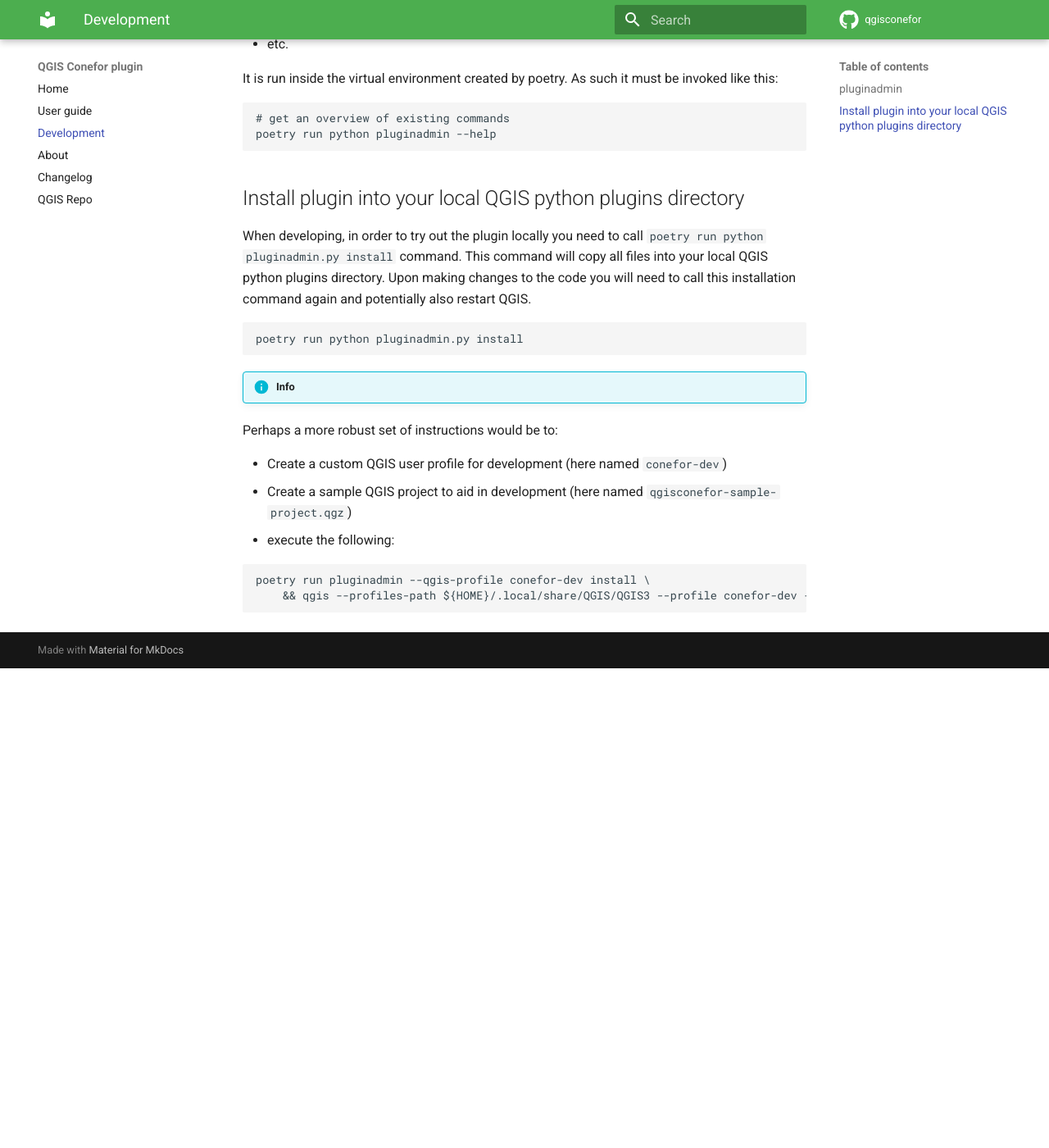
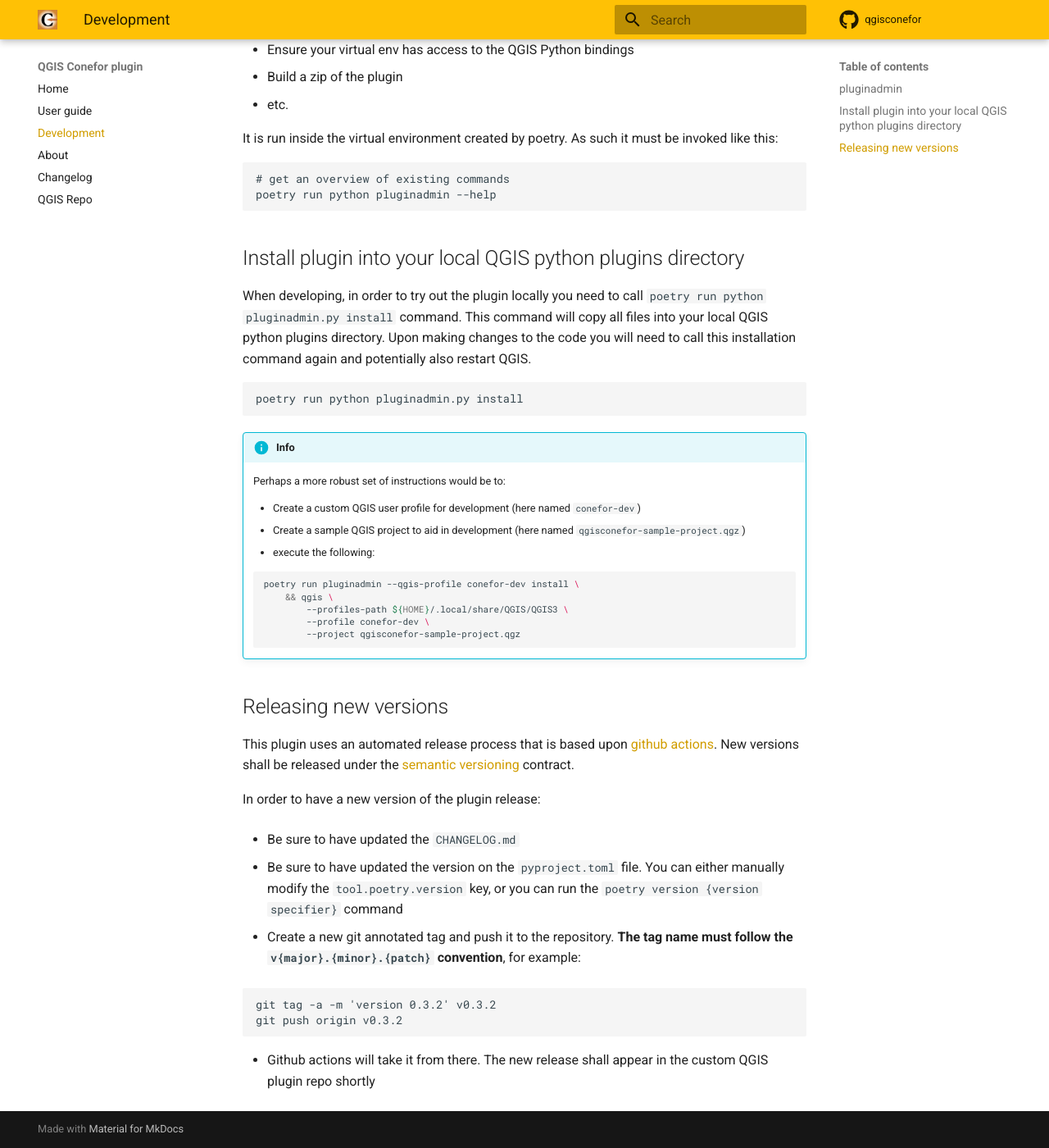
Before and after one commit to ricardogsilva/qgisconefor, an MkDocs documentation site: the page built from docs/development.md, in a window 1280 px wide and 1400 px high, scrolled down 965 px. Shown: the whole window at 82% size. Built offline with MkDocs 1.6.1 and Material for MkDocs 9.7.7, drawn with Linux system fonts in a browser that asks for light colours; comment, search, counter and statistics services are not loaded; before the commit the page ends 1780 px from its top, so only the background shows below that; some of the changed text lies outside the part shown.

Commit message:
Adding additional docs

````diff
--- a/docs/development.md
+++ b/docs/development.md
@@ -4,33 +4,33 @@
 
 The general instructions for development are:
 
-- Have QGIS installed locally
--  Fork the code repository
--  Clone your fork locally
--  Install poetry
--  Install the plugin dependencies into a new virtual env with
+- Have QGIS, poetry and typer installed locally
+- Fork the code repository
+- Clone your fork locally
+- Install poetry
+- Install the plugin dependencies into a new virtual env with
 
-   ```
-   cd qgis_geonode
-   poetry install
-   ```
+    ```
+    cd qgis_geonode
+    poetry install
+    ```
 
 - Place the QGIS Python-related libraries into the virtualenv created by poetry by using our custom CLI command
 
-   ```
-   cd qgis_geonode
-   poetry run pluginadmin install-qgis-into-venv
-   ```
+    ```
+    cd qgis_geonode
+    poetry run pluginadmin install-qgis-into-venv
+    ```
 
--  Work on a feature/bug on a new branch
+- Work on a feature/bug on a new branch
 
--  Test things out locally by installing the plugin with our custom CLI command
+- Test things out locally by installing the plugin with our custom CLI command
 
-   ```
-   poetry run pluginadmin install
-   ```
+    ```
+    poetry run pluginadmin install
+    ```
 
--  When ready, submit a PR for your code to be reviewed and merged
+- When ready, submit a PR for your code to be reviewed and merged
 
 
 ## pluginadmin
@@ -63,13 +63,47 @@
 ```
 
 !!! info
-Perhaps a more robust set of instructions would be to:
+    Perhaps a more robust set of instructions would be to:
 
-- Create a custom QGIS user profile for development (here named `conefor-dev`)
-- Create a sample QGIS project to aid in development (here named `qgisconefor-sample-project.qgz`)
-- execute the following:
+    - Create a custom QGIS user profile for development (here named `conefor-dev`)
+    - Create a sample QGIS project to aid in development (here named `qgisconefor-sample-project.qgz`)
+    - execute the following:
 
-```shell
-poetry run pluginadmin --qgis-profile conefor-dev install \
-    && qgis --profiles-path ${HOME}/.local/share/QGIS/QGIS3 --profile conefor-dev --project qgisconefor-sample-project.qgz
+    ```shell
+    poetry run pluginadmin --qgis-profile conefor-dev install \
+        && qgis \
+            --profiles-path ${HOME}/.local/share/QGIS/QGIS3 \
+            --profile conefor-dev \
+            --project qgisconefor-sample-project.qgz
+    ```
+
+
+## Releasing new versions
+
+This plugin uses an automated release process that is based upon
+[github actions](https://docs.github.com/en/actions/quickstart).
+New versions shall be released under the [semantic versioning](https://semver.org/)
+contract.
+
+In order to have a new version of the plugin release:
+
+- Be sure to have updated the `CHANGELOG.md`
+
+- Be sure to have updated the version on the `pyproject.toml` file. You can either
+  manually modify the `tool.poetry.version` key, or you can run the
+  `poetry version {version specifier}` command
+
+- Create a new git annotated tag and push it to the repository. **The tag name must
+  follow the `v{major}.{minor}.{patch}` convention**, for example:
+
 ```
+git tag -a -m 'version 0.3.2' v0.3.2
+git push origin v0.3.2
+```
+
+- Github actions will take it from there. The new release shall appear in the custom
+  QGIS plugin repo shortly
+
+
+[poetry]: https://python-poetry.org/
+[typer]: https://typer.tiangolo.com/
--- a/mkdocs.yml
+++ b/mkdocs.yml
@@ -17,8 +17,10 @@
 
 theme:
   name: material
+  logo: images/conefor_logo.png
+  favicon: images/conefor_logo.png
   palette:
-    primary: green
+    primary: amber
     accent: purple
     scheme: preference
   icon:
@@ -30,6 +32,7 @@
   - pymdownx.snippets:
       base_path: .
   - pymdownx.details
+  - pymdownx.superfences
   - admonition
 
 plugins:
````
Also changed, not shown: docs/about.md (+9 -2 lines), docs/index.md (+20 -8 lines), docs/images/conefor_logo.png (added), docs/images/qgisconefor-inspirational.png (added).
